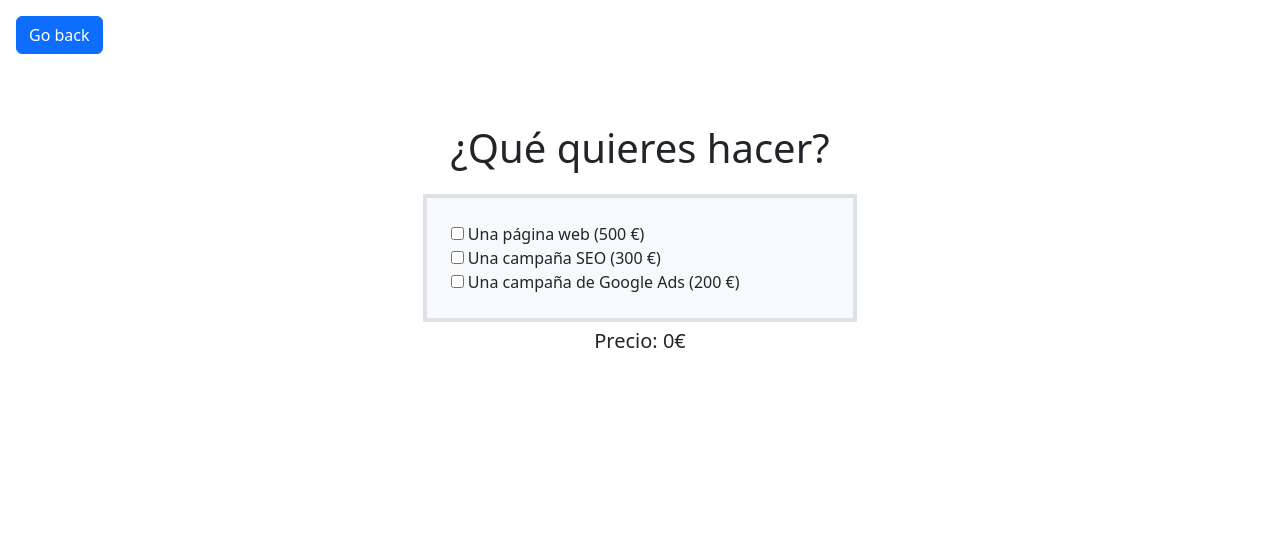
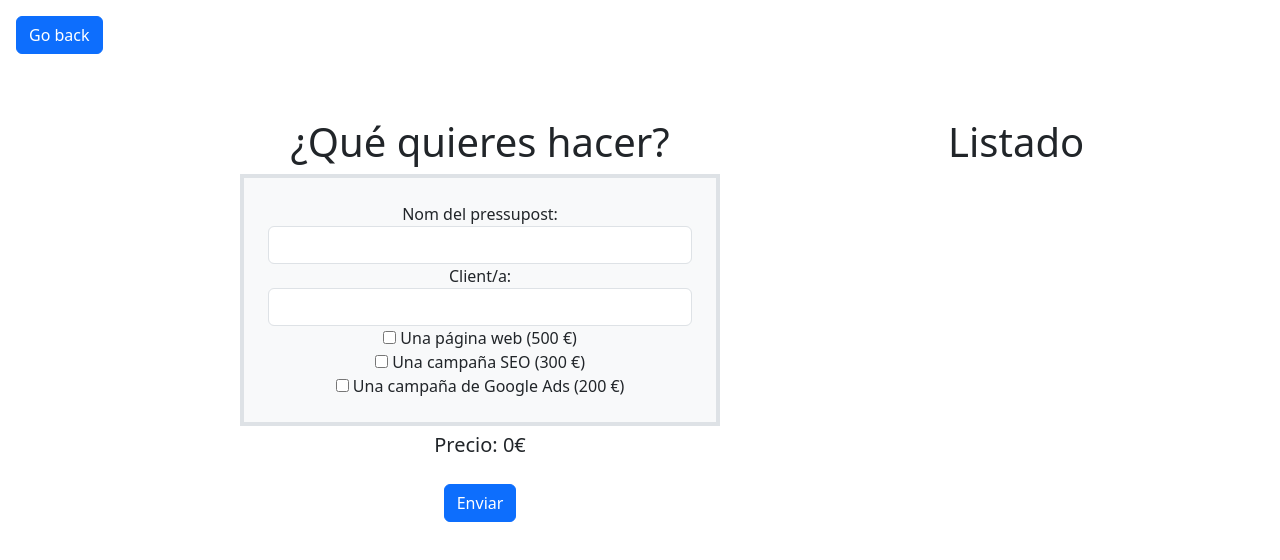
Before and after one commit to mireiaolive/Sprint7-Angular2, an Angular app: page /home in a window 1280 px wide. Shown: the top 560 px of the page. Built offline with nearby package versions, Linux system fonts and the light colour scheme.

Commit message:
exercici-6, falta el servei

```diff
--- a/src/app/bienvenida/bienvenida.component.css
+++ b/src/app/bienvenida/bienvenida.component.css
@@ -1,4 +1,6 @@
-.container {
-    width: 100vw;
+.abs-center {
+    display: flex;
+    align-items: center;
+    justify-content: center;
     height: 100vh;
 }
--- a/src/app/bienvenida/bienvenida.component.html
+++ b/src/app/bienvenida/bienvenida.component.html
@@ -1,17 +1,10 @@
-<div class="container">
+<div class="container abs-center">
     <div class="row">
-        <div class="col-md-6 offset-md-3 mt-5 text-center">
+        <div class="col-12 my-5 text-center">
             <h1>¡Bienvenido a nuestra web!</h1>
             <h2>Calcula tu presupuesto fácil y eficientemente.</h2>
-            <h4>Sigue los siguientes pasos para utilizar la calculadora:</h4>
 
-            <p>
-                Selecciona los elementos que desees incluir en el presupuesto.
-                Introduce las cantidades y precios correspondientes. La
-                calculadora generará automáticamente el presupuesto final.
-            </p>
-
-            <p>Pulsa el botón siguiente para empezar:</p>
+            <p>Pulsa aquí para empezar:</p>
 
             <div>
                 <button class="btn btn-primary" (click)="goToHome()">
--- a/src/app/home/pages/home.component.html
+++ b/src/app/home/pages/home.component.html
@@ -1,11 +1,30 @@
 <div class="p-3">
     <button class="btn btn-primary" (click)="goBack()">Go back</button>
 </div>
+<div class="container-fluid d-flex">
+    <div class="row justify-content-center text-center my-5">
+        <h1>¿Qué quieres hacer?</h1>
 
-<div class="row justify-content-center text-center my-5">
-    <p class="fs-1">¿Qué quieres hacer?</p>
+        <div class="col-6 border border-4 bg-light p-4">
+            <div class="form-group">
+                <label for="nomPressupost">Nom del pressupost:</label>
+                <input
+                    type="text"
+                    class="form-control"
+                    id="nomPressupost"
+                    [(ngModel)]="nomPressupost"
+                />
+            </div>
 
-    <div class="col-4 text-start border border-4 bg-light p-4">
+            <div class="form-group">
+                <label for="client">Client/a:</label>
+                <input
+                    type="text"
+                    class="form-control"
+                    id="client"
+                    [(ngModel)]="client"
+                />
+            </div>
             <label for="checkbox1">
                 <input
                     type="checkbox"
@@ -48,4 +67,15 @@
         <div class="col-12 my-1">
             <p class="fs-5">Precio: {{ precioTotal + total }}€</p>
         </div>
+        <div class="col-12 my-1">
+            <button class="btn btn-primary" (click)="enviarPresupuesto()">
+                Enviar
+            </button>
         </div>
+    </div>
+    <div class="row">
+        <div class="col-8">
+            <app-list [pressupostos]="pressupostos"></app-list>
+        </div>
+    </div>
+</div>
--- a/src/app/home/pages/home.component.ts
+++ b/src/app/home/pages/home.component.ts
@@ -12,10 +12,17 @@ export class HomeComponent {
     mostrarInputsFlag: boolean = false;
     precioTotal: number = 0;
 
+    pressupostos: any[] = [];
+    nomPressupost: string = "";
+    client: string = "";
+    serveiSeleccionat: string[] = [];
+
     constructor(
         private resultService: ResultService,
         private location: Location
-    ) {}
+    ) {
+        this.pressupostos = this.resultService.getPressupostos();
+    }
 
     calcularTotal() {
         this.total = 0;
@@ -54,4 +61,20 @@ export class HomeComponent {
     goBack() {
         this.location.back();
     }
+
+    enviarPresupuesto() {
+        const pressupost = {
+            nom: this.nomPressupost,
+            client: this.client,
+            servei: this.serveiSeleccionat,
+            preu: this.total,
+        };
+        console.log("Pressupost:", pressupost);
+        this.resultService.afegirPressupost(pressupost);
+
+        // Reiniciar los valores de los inputs después de enviar el presupuesto
+        this.nomPressupost = "";
+        this.client = "";
+        this.serveiSeleccionat = [];
+    }
 }
--- a/src/app/home/services/result.service.ts
+++ b/src/app/home/services/result.service.ts
@@ -1,10 +1,20 @@
-import { Injectable } from '@angular/core';
+import { Injectable } from "@angular/core";
 
 @Injectable({
-  providedIn: 'root',
+    providedIn: "root",
 })
 export class ResultService {
-  calcularResultado(numeroPaginas: number, numeroIdiomas: number): number {
-    return numeroPaginas * numeroIdiomas * 30;
-  }
+    pressupostos: any[] = [];
+    calcularResultado(numeroPaginas: number, numeroIdiomas: number): number {
+        return numeroPaginas * numeroIdiomas * 30;
+    }
+
+    afegirPressupost(pressupost: any) {
+        this.pressupostos.push(pressupost);
+        console.log(this.pressupostos);
+    }
+
+    getPressupostos(): any[] {
+        return this.pressupostos;
+    }
 }
--- /dev/null
+++ b/src/app/list/list.component.html
@@ -0,0 +1,7 @@
+<h1 class="mt-5">Listado</h1>
+<div class="col-10" *ngFor="let pressupost of pressupostos">
+    <p>Nom: {{ pressupost.nom }}</p>
+    <p>Client/a: {{ pressupost.client }}</p>
+    <p>Servei: {{ pressupost.servei }}</p>
+    <p>Preu: {{ pressupost.preu }}€</p>
+</div>
```
Also changed, not shown: src/app/home/home.module.ts (+5 -3 lines), src/app/list/list.component.ts (added, +10 -0 lines), src/app/list/list.component.css (added). Lines whose indentation alone changed are shown as unchanged.
